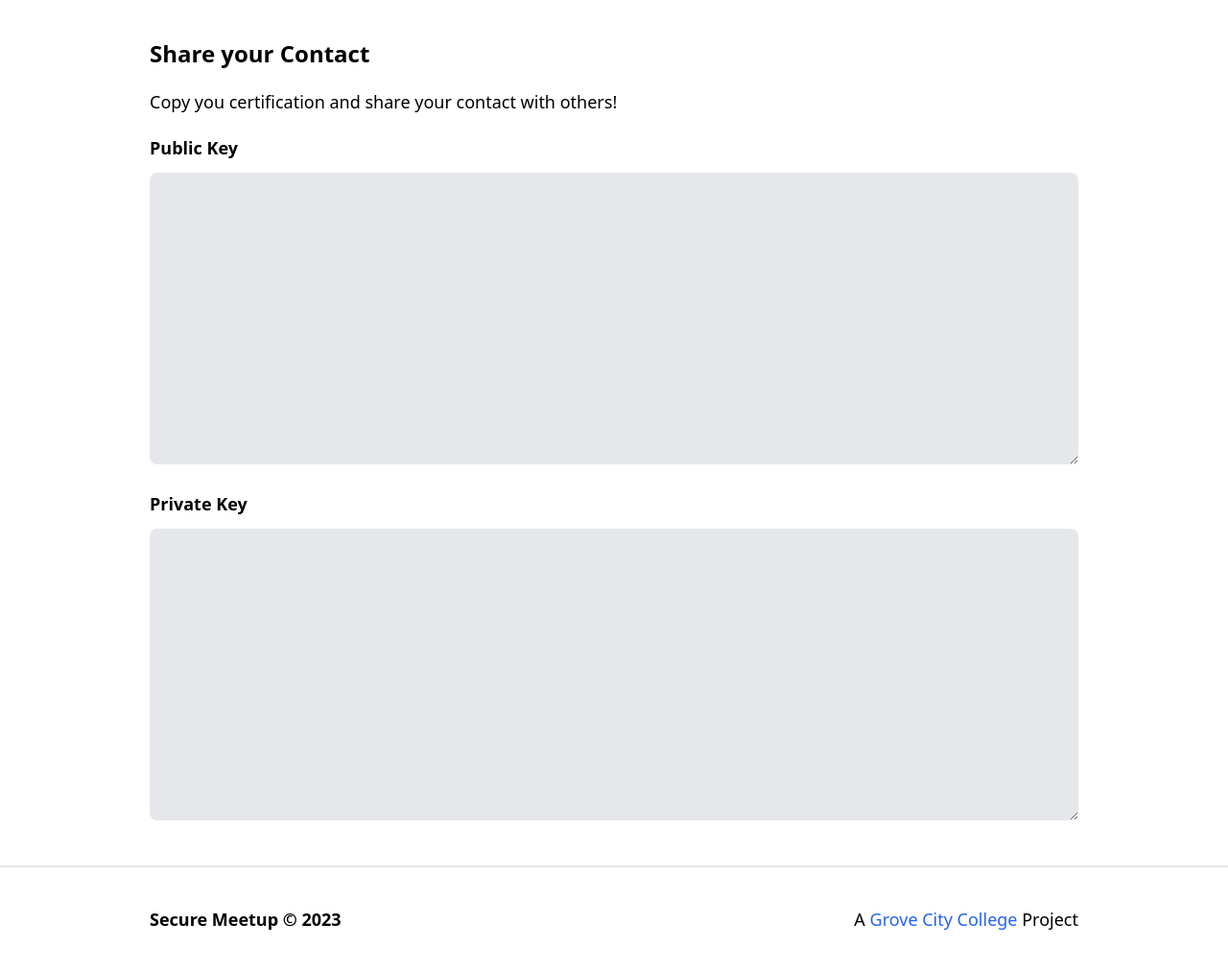
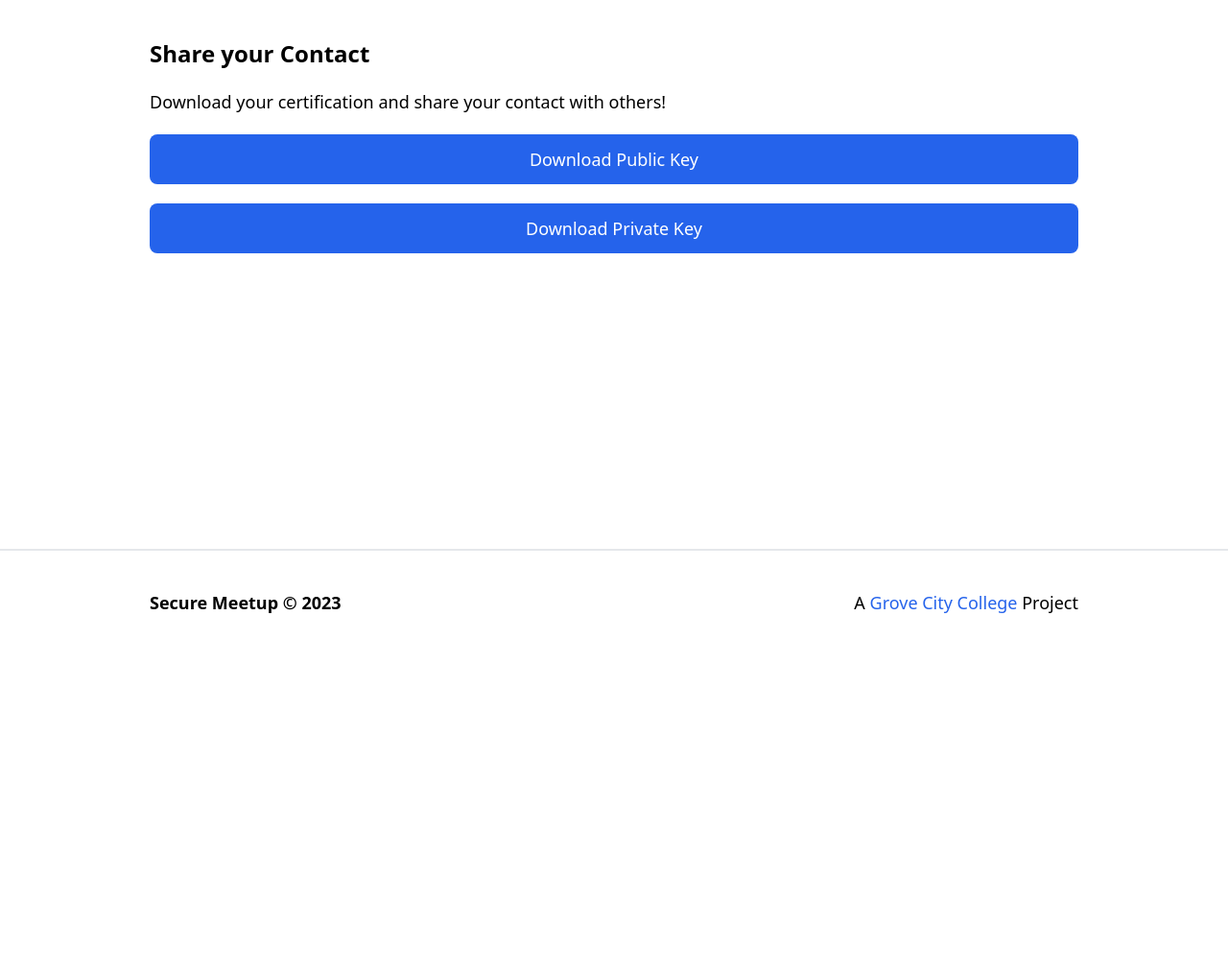
Before and after one commit to LGmatrix13/padlock, a Flask app: template templates/share.html in a window 1280 px wide. Shown: the part 118-1130 px from the top of the page at 96% size. After the commit the page ends 757 px from the top, so only its background shows below. Run offline with Flask 3, Linux system fonts and the light colour scheme; the template is opened without the code that fills it, so the values that code supplies are empty; some libraries are stand-ins or nearby versions.

Commit message:
Add upload/download feature

```diff
--- a/app.py
+++ b/app.py
@@ -1,10 +1,10 @@
 from base64 import b64decode, b64encode
 from functools import wraps
-from flask import Flask, session, render_template, redirect, url_for, flash
+from flask import Flask, session, render_template, redirect, url_for, flash, Response
 from flask_wtf import FlaskForm
-from wtforms.fields import StringField, SubmitField, TextAreaField, SelectField
+from flask_wtf.file import FileField
+from wtforms.fields import StringField, SubmitField, TextAreaField, SelectField, IntegerField
 from wtforms.validators import InputRequired
-from cryptography.hazmat.primitives.asymmetric import rsa
 import crypto_backend as cb
 import pandas as pd
 import uuid
@@ -18,11 +18,13 @@ class CertificationForm(FlaskForm):
     submit = SubmitField("Submit")
 
 class ImportKeyForm(FlaskForm):
-    key = TextAreaField("Key", validators=[InputRequired()])
+    file = FileField("Contact File")
     submit = SubmitField("Submit")
 
 class SendLocationForm(FlaskForm):
     contact = SelectField("Contacts")
+    longitude = IntegerField("Longitude")
+    latitude = IntegerField("Latitude")
     note = TextAreaField("Note", validators=[InputRequired()])
     submit = SubmitField("Submit")
 
@@ -92,8 +94,8 @@ def added_user_required(f):
     @wraps(f)
     def decorated_function(*args, **kwargs):
         if added_users.me().empty:
-            flash("This requires you to add a user to your circle first")
-            return redirect(url_for("get_add"))
+            flash("This requires you to add a contact first")
+            return redirect(url_for("get_add_contact"))
         return f(*args, **kwargs)
     return decorated_function
 
@@ -129,14 +131,16 @@ def get_index():
 @setup_required
 def get_add_contact():
     form = ImportKeyForm()
-    return render_template("add_contact.html", form = form)
+    return render_template("upload_contact.html", form = form)
 
 @app.post("/add/")
 @setup_required
 def post_add_contact():
     form = ImportKeyForm()
     if form.validate():
-        cert = json.loads(form.key.data)
+        file = form.file.data
+        content = file.read()
+        cert = json.loads(content)
         added_users.create(cert["userId"], cert["name"], cert.get("publicKey"))
         flash("Contact added successfully")
         return redirect(url_for("get_add_contact"))
@@ -165,22 +169,42 @@ def post_send_location():
         nonce = b64encode(nonce).decode('ascii')
         ciphertext = b64encode(ciphertext).decode('ascii')
         locations.create(contact_id=contact_id, nonce=nonce, sessionkey=sessionkey, ciphertext=ciphertext)
-        flash("Sent message successfully")
+        flash("Sent location successfully")
         return redirect(url_for("get_send_location"))
-
 
 @app.get("/share/")
 @setup_required
 def get_share():
+    return render_template("share.html")
+
+@app.get("/download/public")
+@setup_required
+@added_user_required
+def get_download_public():
+    user = users.me()
+    public_key = json.dumps({
+        "userId": session["user_id"],
+        "name": user["name"],
+        "publicKey": user["public"]
+    })
+    return Response(
+        public_key,
+        mimetype="text/plain",
+        headers={'Content-disposition': 'attachment; filename=public_contact.json'}
+    )
+
+@app.get("/download/private")
+@setup_required
+@added_user_required
+def get_download_private():
     user = users.me()
     private_key = json.dumps({
         "userId": session["user_id"],
         "name": user["name"],
         "privateKey": cb.rsa_serialize_private_key(user["private"])
     })
-    public_key = json.dumps({
-        "userId": session["user_id"],
-        "name": user["name"],
-        "publicKey": user["public"]
-    })
-    return render_template("share.html", public_key = public_key, private_key = private_key)
+    return Response(
+        private_key,
+        mimetype="text/plain",
+        headers={'Content-disposition': 'attachment; filename=private_contact.json'}
+    )
--- a/templates/share.html
+++ b/templates/share.html
@@ -1,33 +1,17 @@
 {% extends "base.html" %} {% block title %}Share Certification{% endblock %} {%
 block content %}
-<section class="space-y-5 mb-10">
+<section class="space-y-5 mb-10 flex flex-col">
   <h1 class="text-2xl font-bold">Share your Contact</h1>
-  <p>Copy you certification and share your contact with others!</p>
-  <div class="space-y-3">
-    <label class="font-bold" for="public-key-link">Public Key</label>
-    <textarea
-      class="bg-gray-200 rounded-lg w-full p-3"
-      name="private-key"
-      id="private-key"
-      cols="30"
-      rows="10"
-      readonly="readonly"
-    >
-      {{ public_key }}
-    </textarea>
-  </div>
-  <div class="space-y-3">
-    <label class="font-bold" for="public-key">Private Key</label>
-    <textarea
-      class="bg-gray-200 rounded-lg w-full p-3"
-      name="public-key"
-      id="public-key"
-      cols="30"
-      rows="10"
-      readonly="readonly"
-    >
-      {{ private_key }}
-    </textarea>
-  </div>
+  <p>Download your certification and share your contact with others!</p>
+  <a role="button" href="/download/public">
+    <button class="bg-blue-600 text-white w-full rounded-lg p-3">
+      Download Public Key
+    </button>
+  </a>
+  <a role="button" href="/download/private">
+    <button class="bg-blue-600 text-white w-full rounded-lg p-3">
+      Download Private Key
+    </button>
+  </a>
 </section>
 {% endblock %}
```
Also changed, not shown: templates/upload_contact.html (renamed from templates/add_contact.html, +4 -4 lines).
